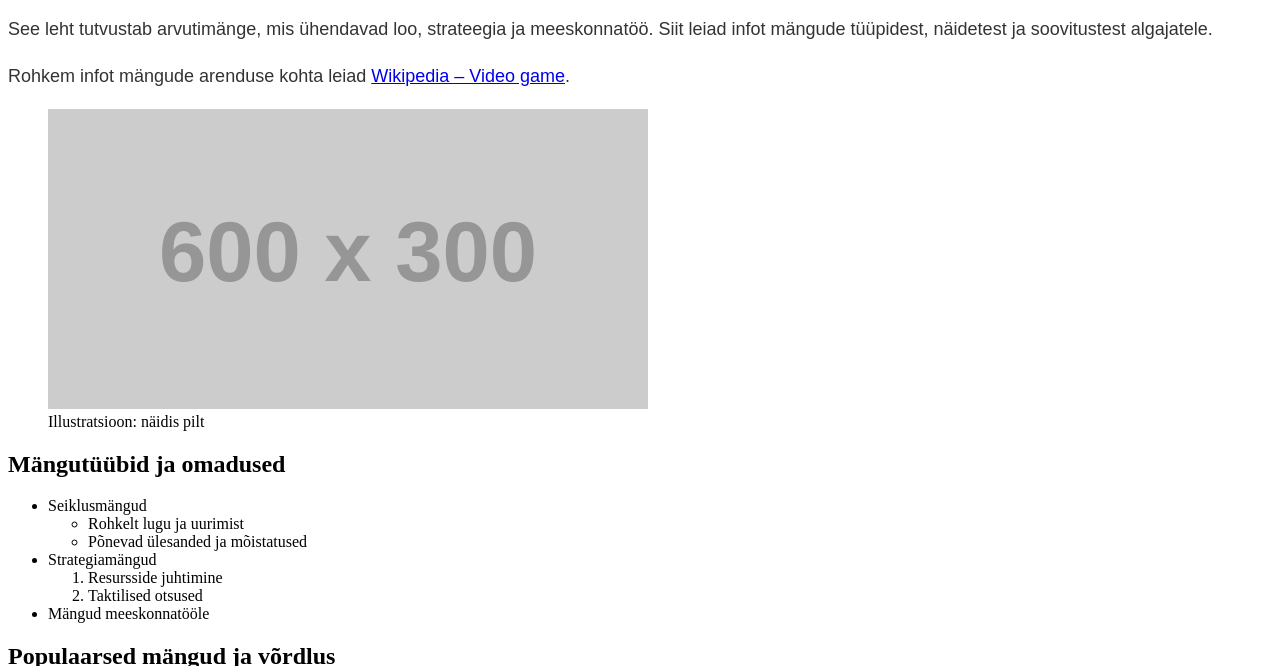
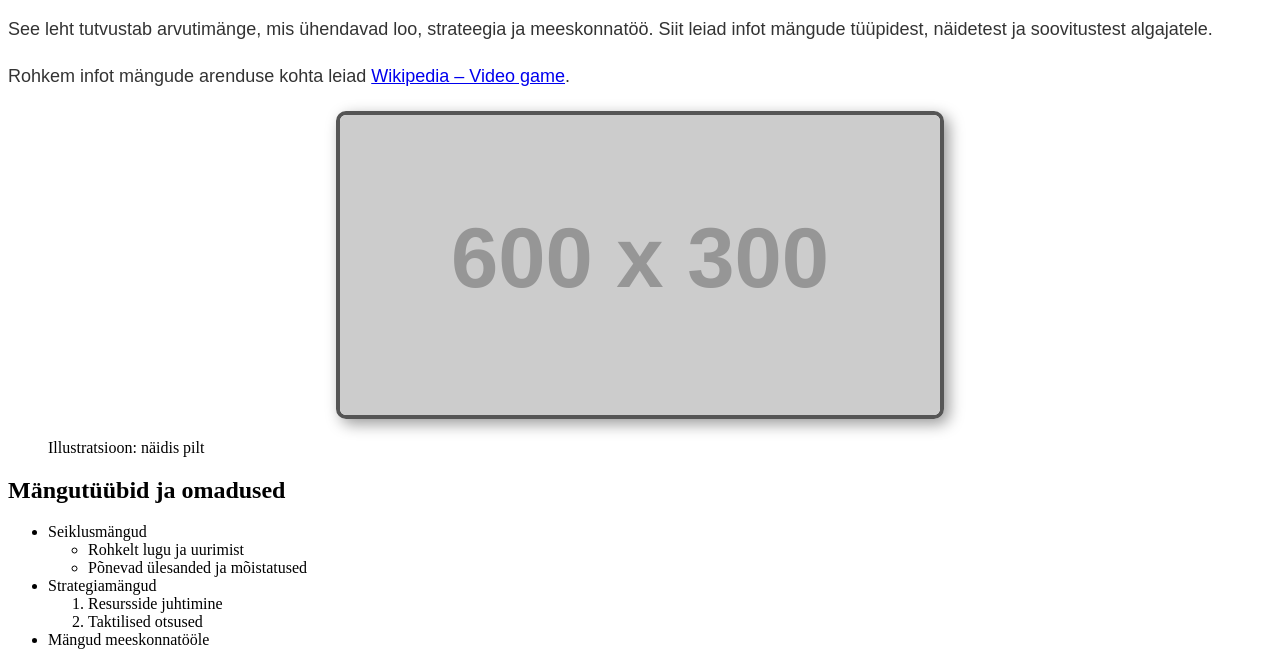
Before and after one commit to Arturilumae/Veebilehe-Seminarid, a plain HTML site: page index.html in a window 1280 px wide. Shown: the part 124-790 px from the top of the page. Drawn offline with Linux system fonts and the light colour scheme; placeholder pictures from the web are drawn by us.

Commit message:
Pildi raam ja vari

```diff
--- a/style.css
+++ b/style.css
@@ -12,3 +12,11 @@ p {
     text-align: justify;
     line-height: 1.6;
 }
+
+img {
+    border: 4px solid #555;
+    box-shadow: 5px 5px 15px rgba(0,0,0,0.4);
+    border-radius: 10px;
+    display: block;
+    margin: 20px auto;
+}
```
